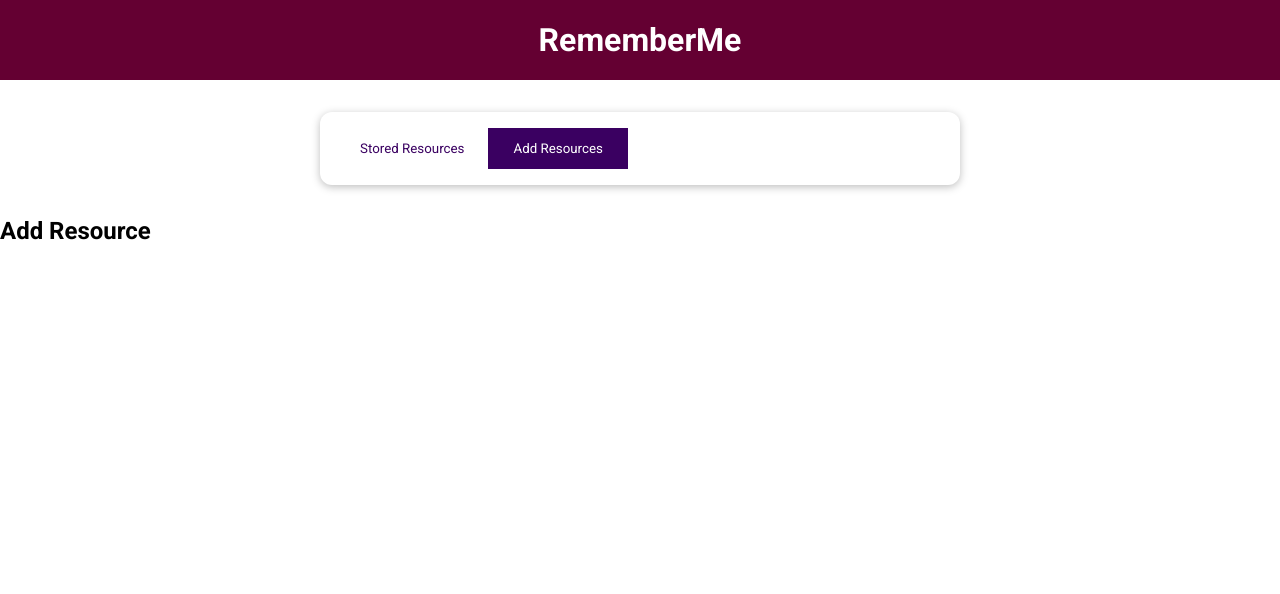
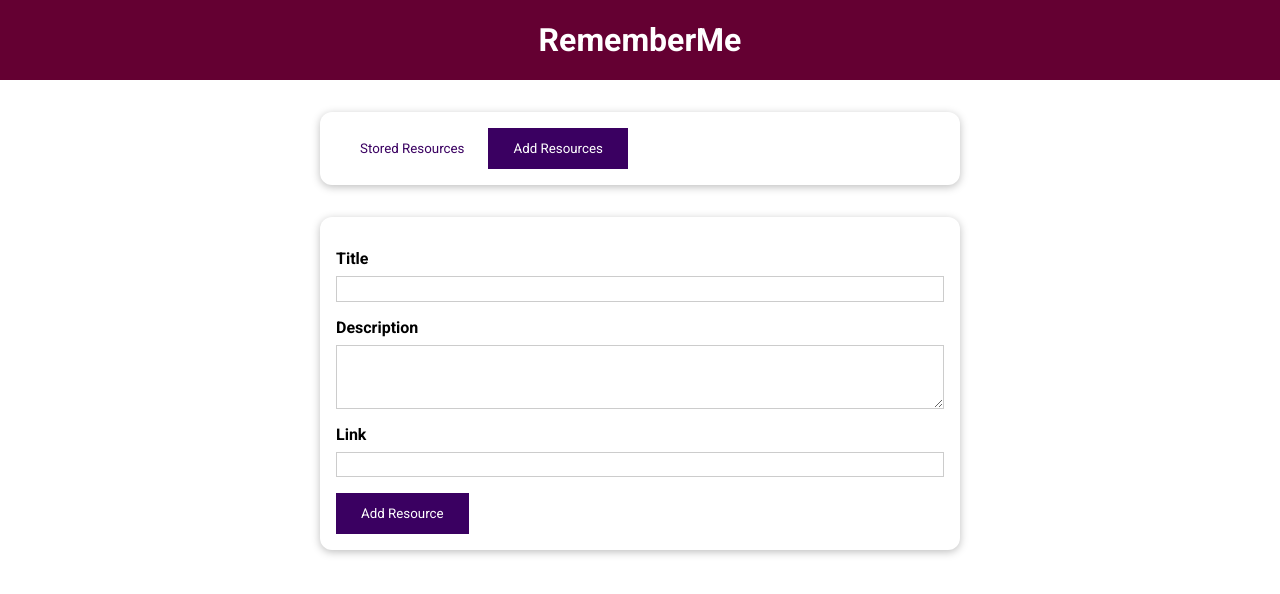
Before and after one commit to soorajsprakash/Vue_Learn, a Vue app in the folder 20. PROJECT RememberMe/: page / in a window 1280 px wide. Both pictures are taken after a click on the button "Add Resources". Shown: the top 594 px of the page. Built offline with nearby package versions, Linux system fonts and the light colour scheme.

Commit message:
add form for AddResource comp

```diff
--- a/20. PROJECT RememberMe/src/components/UI/BaseButton.vue
+++ b/20. PROJECT RememberMe/src/components/UI/BaseButton.vue
@@ -1,5 +1,5 @@
 <template>
-    <button :type="type" :class="mode">
+    <button :class="mode">
         <slot></slot>
     </button>
 </template>
@@ -7,7 +7,7 @@
 
 <script>
 export default {
-    props: ['type', 'mode']
+    props: ['mode']
 }
 </script>
 
--- a/20. PROJECT RememberMe/src/components/learning-resources/AddResource.vue
+++ b/20. PROJECT RememberMe/src/components/learning-resources/AddResource.vue
@@ -1,3 +1,49 @@
 <template>
-    <h2>Add Resource</h2>
+    <base-card>
+        <form>
+            <div class="form-control">
+                <label for="title">Title</label>
+                <input type="text" name="title" id="title">
+            </div>
+            <div class="form-control">
+                <label for="description">Description</label>
+                <textarea name="description" id="description" cols="30" rows="3"></textarea>
+            </div>
+            <div class="form-control">
+                <label for="link">Link</label>
+                <input type="url" name="link" id="link">
+            </div>
+            <div>
+                <base-button>Add Resource</base-button>
+            </div>
+        </form>
+    </base-card>
 </template>
+
+<style scoped>
+label {
+  font-weight: bold;
+  display: block;
+  margin-bottom: 0.5rem;
+}
+
+input,
+textarea {
+  display: block;
+  width: 100%;
+  font: inherit;
+  padding: 0.15rem;
+  border: 1px solid #ccc;
+}
+
+input:focus,
+textarea:focus {
+  outline: none;
+  border-color: #3a0061;
+  background-color: #f7ebff;
+}
+
+.form-control {
+  margin: 1rem 0;
+}
+</style>
```
